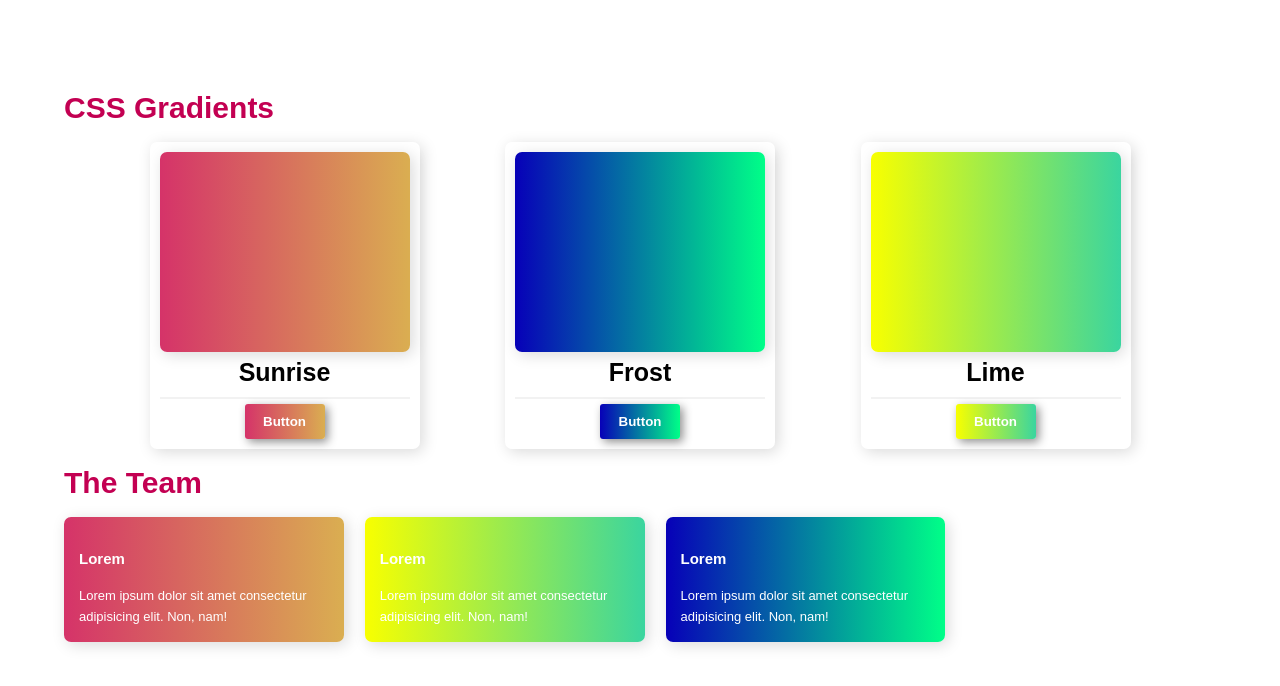
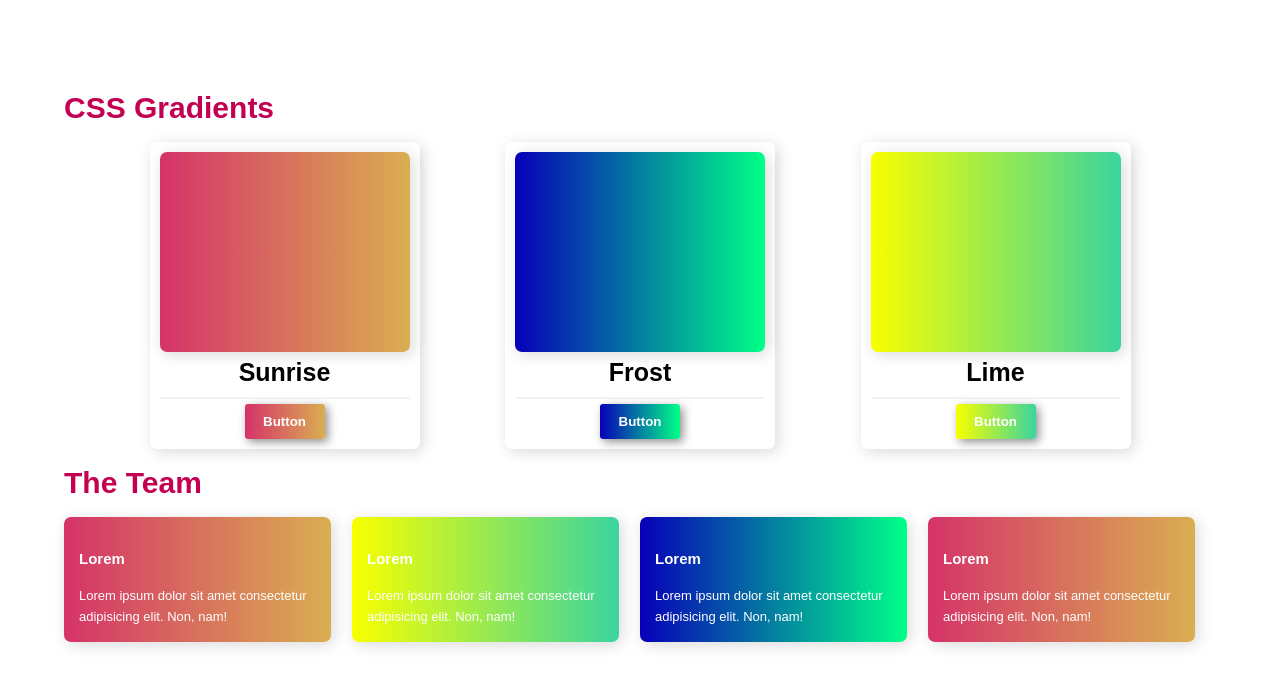
Before and after one commit to warrenmalangis/Malangis-css-component-Exercise, a plain HTML site: page index.html in a window 1280 px wide. Drawn offline with Linux system fonts and the light colour scheme.

Commit message:
final layout

```diff
--- a/css/styles.css
+++ b/css/styles.css
@@ -131,7 +131,14 @@ hr {
   max-width: 32rem;
   background: linear-gradient(90deg, #0700b8 0%, #00ff88 100%);
   }
-
+  .card-horizontal-4 {
+  padding: 1.5rem;
+  margin-right: 2.1rem;
+  border-radius: 0.7rem;
+  box-shadow: 0.3rem 0.3rem 1.5rem rgba(0, 0, 0, 0.15);
+  max-width: 32rem;
+  background: linear-gradient(90deg, #d53369 0%, #daae51 100%);
+  }
 .mini-title {
   font-size: 1.5rem;
   color: #fff;
```
